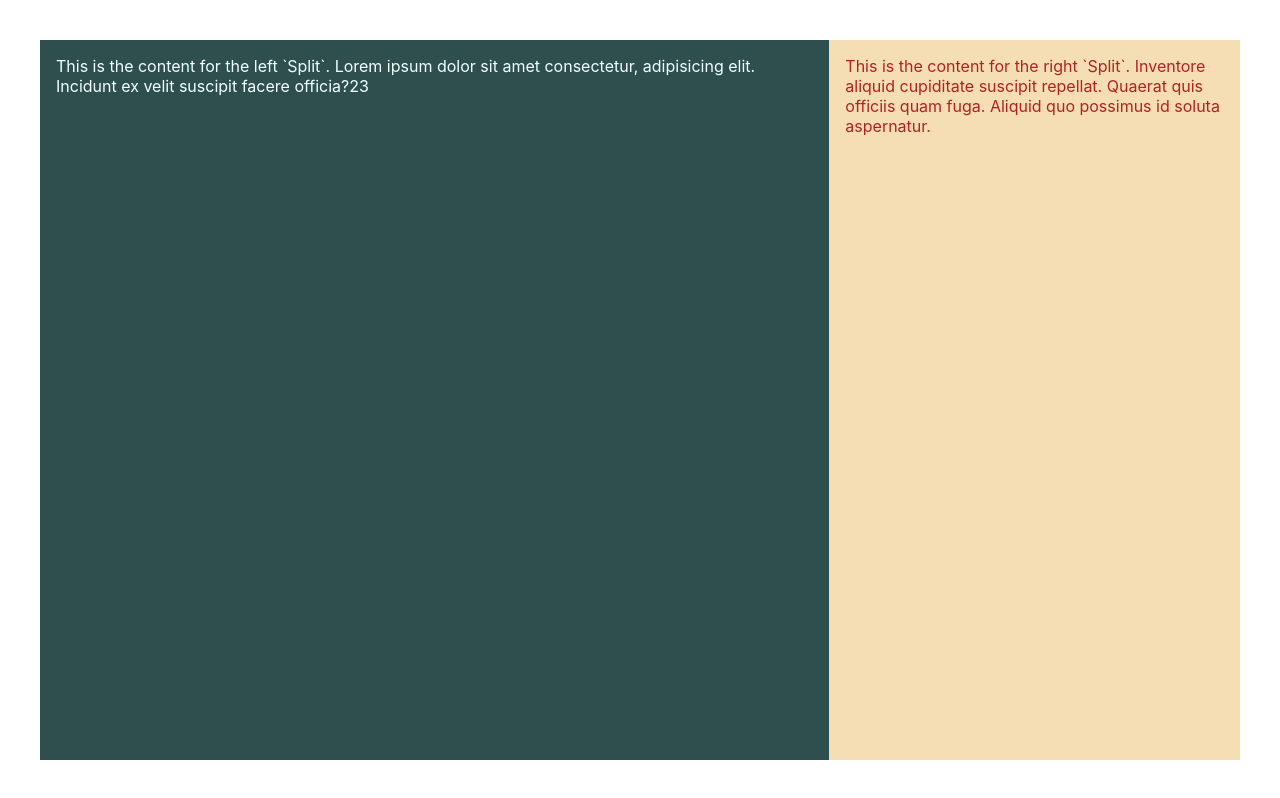
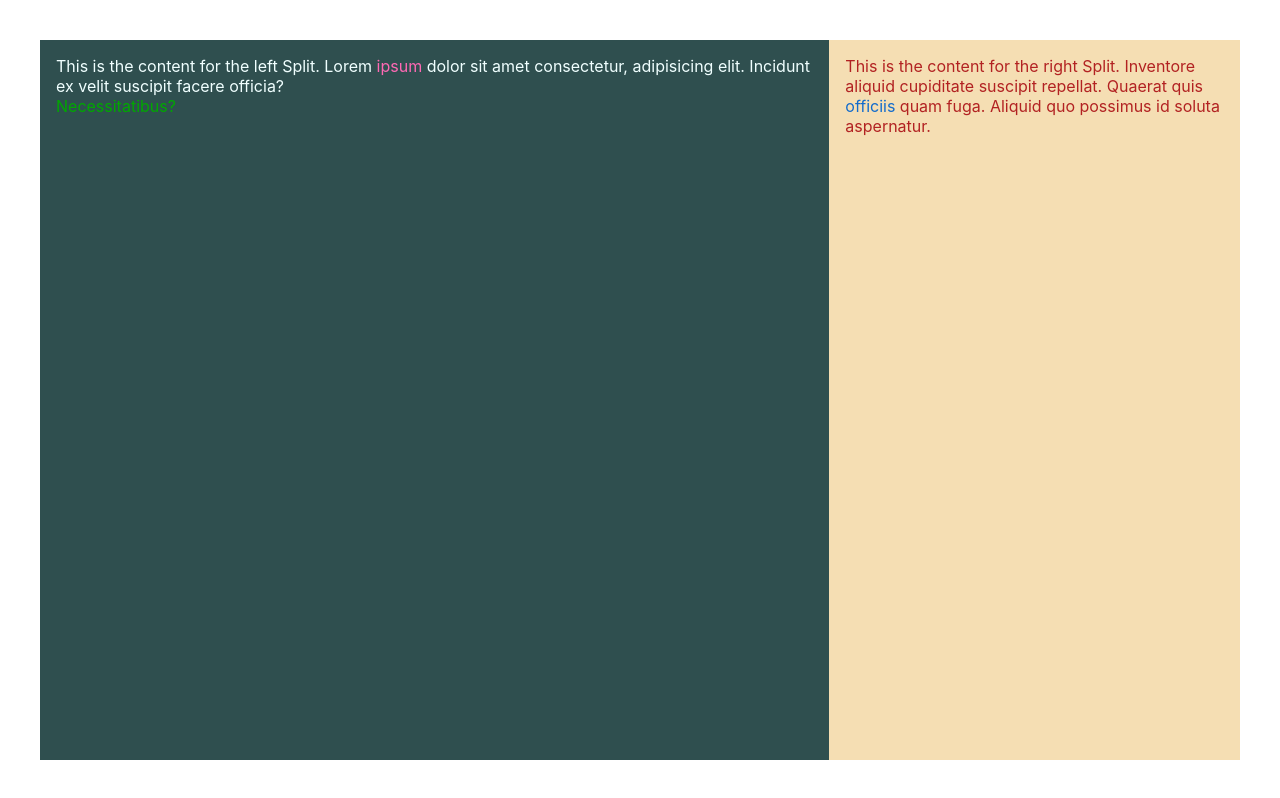
Before and after one commit to Aamsegal/React-playground, a React (Create React App) app: page / in a window 1280 px wide. Built offline with nearby package versions, Linux system fonts and the light colour scheme.

Commit message:
Added a tooltip component that has texts with which different colors that can be hovered over to show tooltips. This uses class components and default props for the first time.

```diff
--- a/src/App.js
+++ b/src/App.js
@@ -1,18 +1,35 @@
 import React from 'react';
 import Split from './composition/Split';
 import './App.css';
+import Tooltip from './composition/Tooltip';
+
+// make 2 tooltips here and another inside the App directly
+const firstTooltip = (
+  <Tooltip message='tooltip message' color = 'hotpink'>
+   ipsum
+  </Tooltip>
+)
+const secondTooltip = (
+  <Tooltip message='another tooltip message' color = '#126BCC'>
+    officiis
+  </Tooltip>
+)
 
 function App() {
   return (
     <main className='App'>
-      <Split className='left' flexBasis={2} testNumber = {23}>
-        This is the content for the left `Split`. Lorem ipsum dolor sit amet consectetur, adipisicing elit. Incidunt ex velit suscipit facere officia?
+      <Split className='left' flexBasis='2'>
+        This is the content for the left Split. Lorem {firstTooltip} dolor sit amet consectetur, adipisicing elit. Incidunt ex velit suscipit facere officia?<br />
+        {/* make another tooltip directly inside the App */}
+        <Tooltip message='one more tooltip message'>
+          Necessitatibus?
+        </Tooltip>
       </Split>
       <Split className='right'>
-        This is the content for the right `Split`. Inventore aliquid cupiditate suscipit repellat. Quaerat quis officiis quam fuga. Aliquid quo possimus id soluta aspernatur.
+        This is the content for the right Split. Inventore aliquid cupiditate suscipit repellat. Quaerat quis {secondTooltip} quam fuga. Aliquid quo possimus id soluta aspernatur.
       </Split>
     </main>
-  );
+  )
 }
 
-export default App;
+export default App
--- a/src/composition/Split.js
+++ b/src/composition/Split.js
@@ -4,14 +4,12 @@ import './Split.css';
 function Split(props) {
     const combinedClassName = `split ${props.className}`;
     const newStyles = {flex: props.flexBasis};
-    const number = props.testNumber;
     return (
         <div
             className={combinedClassName}
             style={newStyles}
         >
             {props.children}
-            {number}
         </div>
     );
 }
--- /dev/null
+++ b/src/composition/Tooltip.css
@@ -0,0 +1,47 @@
+.Tooltip {
+    position: relative;
+    cursor: pointer;
+  }
+
+.Tooltip-message {
+    background-color: hsla(0, 0%, 10%, 0.9);
+    border-radius: 3px;
+    color: #fff;
+    left: 4vw;
+    margin-bottom: 5px;
+    margin-left: -8vw;
+    min-width: 160px;
+    padding: 7px 10px;
+    position: absolute;
+    text-align: center;
+    top: calc(-1.2em - 14px);
+    white-space: nowrap;
+}
+
+/* triangle */
+.Tooltip-message:after {
+    border-left: 5px solid transparent;
+    border-right: 5px solid transparent;
+    border-top: 5px solid hsla(0, 0%, 20%, 0.9);
+    content: " ";
+    font-size: 0;
+    left: 6vw;
+    line-height: 0;
+    margin-left: -5px;
+    position: absolute;
+    top: calc(18px + 14px);
+    width: 0;
+}
+
+/*starts hidden*/
+.Tooltip-message {
+    opacity: 0;
+    pointer-events: none;
+    visibility: hidden;
+}
+
+/* shows on hover*/
+.Tooltip:hover > .Tooltip-message {
+    opacity: 1;
+    visibility: visible;
+}
--- /dev/null
+++ b/src/composition/Tooltip.js
@@ -0,0 +1,43 @@
+import React from 'react';
+import './Tooltip.css';
+
+function Tooltip(props) {
+    return (
+      <span className='Tooltip'>
+        <span
+            className='Tooltip-content'
+            style = {{ color: props.color}}>
+          {props.children}
+        </span>
+        <div className='Tooltip-message'>
+          {props.message}
+        </div>
+      </span>
+    )
+  }
+
+class TooltipClass extends React.Component {
+    static defaultProps = {
+        color: '#01A800',
+    };
+
+    render() {
+        console.log('Using a class component!')
+        console.log(this.props)
+        return (
+        <span className = 'Tooltip'>
+            <span
+                className='Tooltip-content'
+                style={{ color: this.props.color}}
+            >
+                {this.props.children}
+            </span>
+            <div className='Tooltip-message'>
+                {this.props.message}
+            </div>
+        </span>
+        )
+    }
+}
+
+export default TooltipClass;
```
